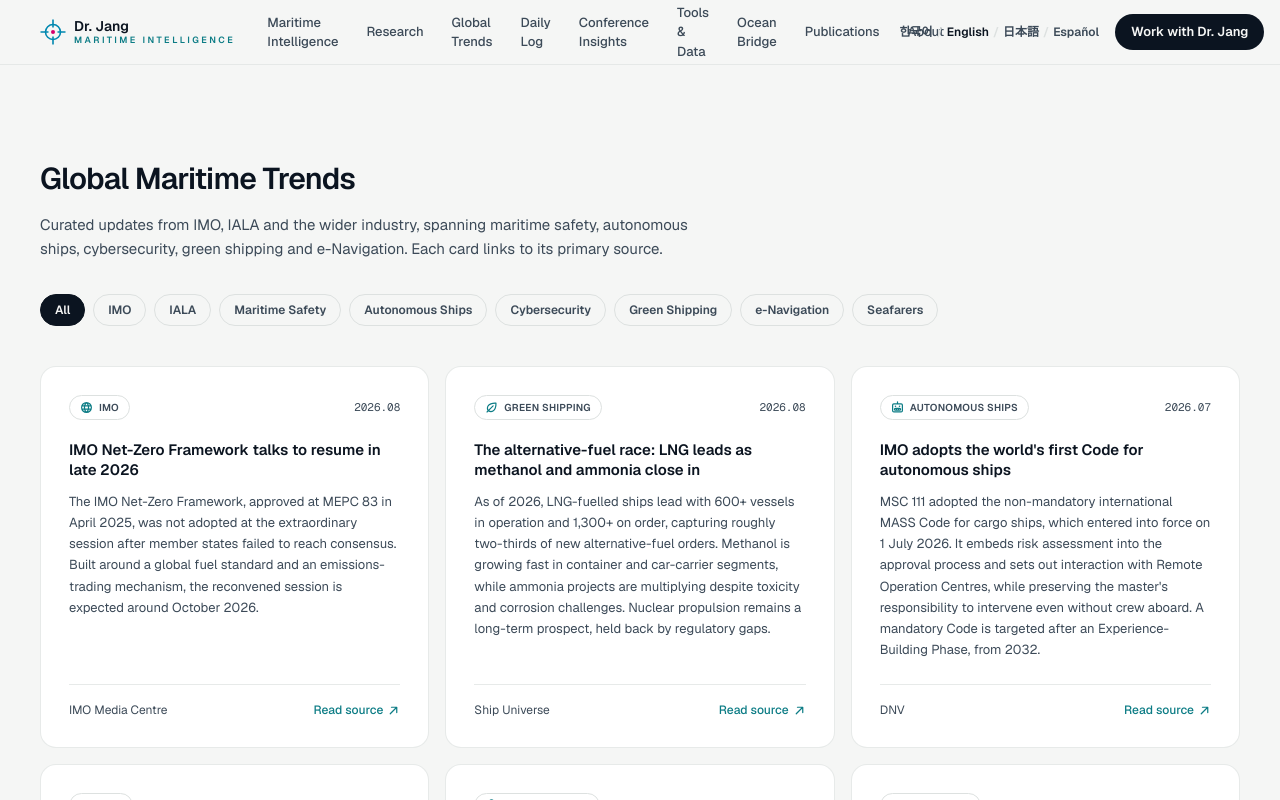
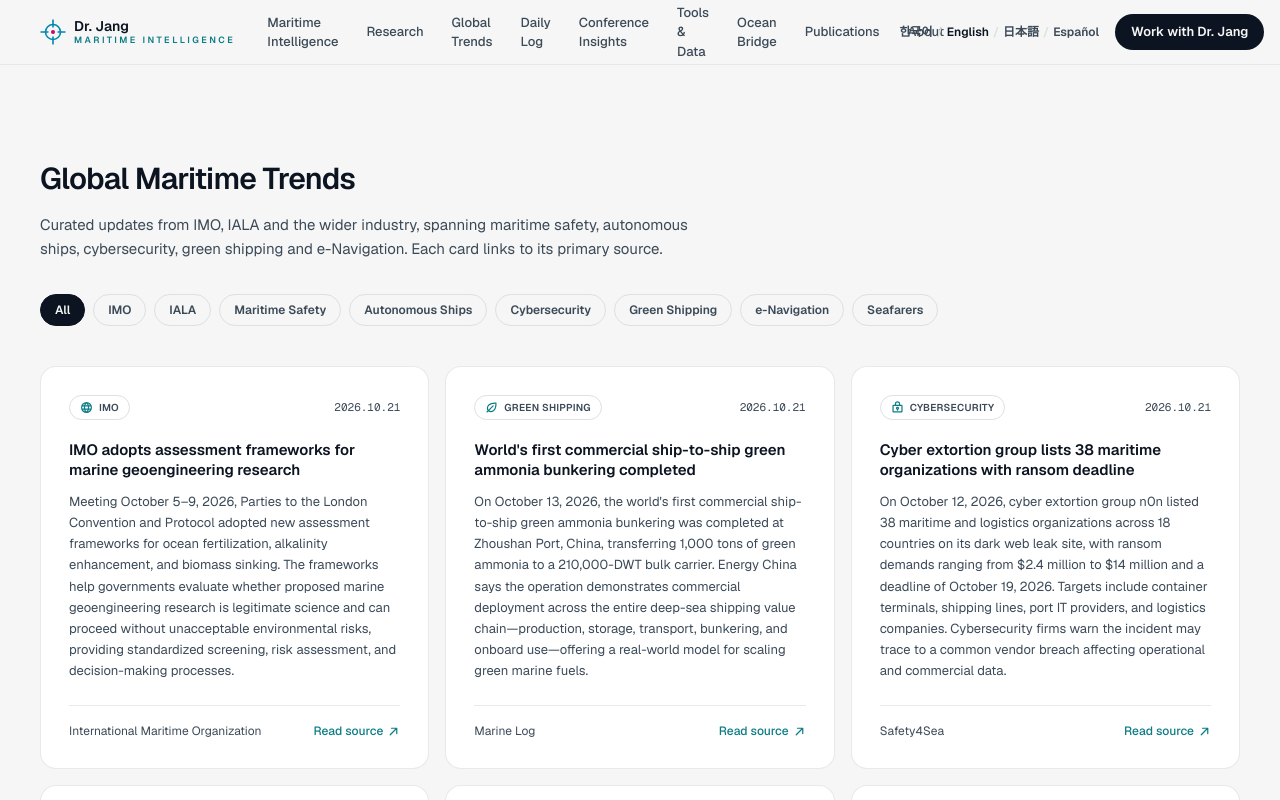
Before and after one commit to sirius4600/drjangmaritime, a Next.js app: page /en/news in a window 1280 px wide. Shown: the top 800 px of the page. Built offline with nearby package versions, Linux system fonts and the light colour scheme.

Commit message:
Add daily maritime trends (2026-10-20)

```diff
--- a/src/content/en/news.ts
+++ b/src/content/en/news.ts
@@ -133,5 +133,32 @@
     sourceUrl:
       "https://www.westpandi.com/news-and-resources/news/june-2025/amendments-to-the-maritime-labour-convention-adopt/",
   },
-  // --- daily-append-marker: the daily research job inserts new items just above this line. Do not remove or edit it. ---
+    {
+    id: "imo-marine-geoengineering-frameworks",
+    category: "imo",
+    title: "IMO adopts assessment frameworks for marine geoengineering research",
+    summary: "Meeting October 5–9, 2026, Parties to the London Convention and Protocol adopted new assessment frameworks for ocean fertilization, alkalinity enhancement, and biomass sinking. The frameworks help governments evaluate whether proposed marine geoengineering research is legitimate science and can proceed without unacceptable environmental risks, providing standardized screening, risk assessment, and decision-making processes.",
+    date: "2026.10.21",
+    source: "International Maritime Organization",
+    sourceUrl: "https://www.imo.org/en/mediacentre/pages/default.aspx",
+  },
+  {
+    id: "first-commercial-green-ammonia-bunkering",
+    category: "green",
+    title: "World's first commercial ship-to-ship green ammonia bunkering completed",
+    summary: "On October 13, 2026, the world's first commercial ship-to-ship green ammonia bunkering was completed at Zhoushan Port, China, transferring 1,000 tons of green ammonia to a 210,000-DWT bulk carrier. Energy China says the operation demonstrates commercial deployment across the entire deep-sea shipping value chain—production, storage, transport, bunkering, and onboard use—offering a real-world model for scaling green marine fuels.",
+    date: "2026.10.21",
+    source: "Marine Log",
+    sourceUrl: "https://marinelog.com/news/energy-china-in-world-first-commercial-ship-to-ship-green-ammonia-bunkering",
+  },
+  {
+    id: "maritime-cyber-extortion-n0n",
+    category: "cyber",
+    title: "Cyber extortion group lists 38 maritime organizations with ransom deadline",
+    summary: "On October 12, 2026, cyber extortion group n0n listed 38 maritime and logistics organizations across 18 countries on its dark web leak site, with ransom demands ranging from $2.4 million to $14 million and a deadline of October 19, 2026. Targets include container terminals, shipping lines, port IT providers, and logistics companies. Cybersecurity firms warn the incident may trace to a common vendor breach affecting operational and commercial data.",
+    date: "2026.10.21",
+    source: "Safety4Sea",
+    sourceUrl: "https://safety4sea.com/cyber-extortion-group-targets-38-maritime-organizations/",
+  },
+// --- daily-append-marker: the daily research job inserts new items just above this line. Do not remove or edit it. ---
 ];
--- a/src/content/ko/news.ts
+++ b/src/content/ko/news.ts
@@ -99,5 +99,32 @@
     sourceUrl:
       "https://www.westpandi.com/news-and-resources/news/june-2025/amendments-to-the-maritime-labour-convention-adopt/",
   },
-  // --- daily-append-marker: the daily research job inserts new items just above this line. Do not remove or edit it. ---
+    {
+    id: "imo-marine-geoengineering-frameworks",
+    category: "imo",
+    title: "IMO, 해양 지오엔지니어링 연구 평가 프레임워크 채택",
+    summary: "2026년 10월 5~9일 회의에서 런던협약 및 의정서 당사국들은 해양 비옥화, 알칼리도 강화, 바이오매스 침강에 대한 새로운 평가 프레임워크를 채택했다. 이 프레임워크는 각국 정부가 제안된 해양 지오엔지니어링 연구가 정당한 과학 연구인지, 허용 불가능한 환경 위험 없이 진행될 수 있는지 평가할 수 있도록 표준화된 선별, 위험 평가 및 의사 결정 절차를 제공한다.",
+    date: "2026.10.21",
+    source: "International Maritime Organization",
+    sourceUrl: "https://www.imo.org/en/mediacentre/pages/default.aspx",
+  },
+  {
+    id: "first-commercial-green-ammonia-bunkering",
+    category: "green",
+    title: "세계 최초 상업용 선박 간 그린 암모니아 벙커링 완료",
+    summary: "2026년 10월 13일 중국 저우산항에서 세계 최초의 상업용 선박 간 그린 암모니아 벙커링이 완료되어 21만 DWT 벌크선에 1,000톤의 그린 암모니아를 공급했다. 에너지 차이나는 이번 작업이 생산, 저장, 운송, 벙커링, 선박 사용에 이르는 심해 운송 가치사슬 전체에 걸친 상업적 배치를 입증하며, 친환경 선박 연료 확대를 위한 실제 모델을 제시한다고 밝혔다.",
+    date: "2026.10.21",
+    source: "Marine Log",
+    sourceUrl: "https://marinelog.com/news/energy-china-in-world-first-commercial-ship-to-ship-green-ammonia-bunkering",
+  },
+  {
+    id: "maritime-cyber-extortion-n0n",
+    category: "cyber",
+    title: "사이버 갈취 그룹, 38개 해운 조직 대상 랜섬 요구",
+    summary: "2026년 10월 12일, 사이버 갈취 그룹 n0n이 18개국 38개 해운 및 물류 조직을 다크웹 유출 사이트에 등재하며 240만~1,400만 달러의 랜섬을 요구했고 마감일은 10월 19일이다. 대상에는 컨테이너 터미널, 해운선사, 항만 IT 공급업체, 물류회사가 포함된다. 사이버보안 전문가들은 이번 사건이 공통 벤더 침해로 인해 운영 및 상업 데이터가 노출된 것으로 추정한다고 경고한다.",
+    date: "2026.10.21",
+    source: "Safety4Sea",
+    sourceUrl: "https://safety4sea.com/cyber-extortion-group-targets-38-maritime-organizations/",
+  },
+// --- daily-append-marker: the daily research job inserts new items just above this line. Do not remove or edit it. ---
 ];
```
